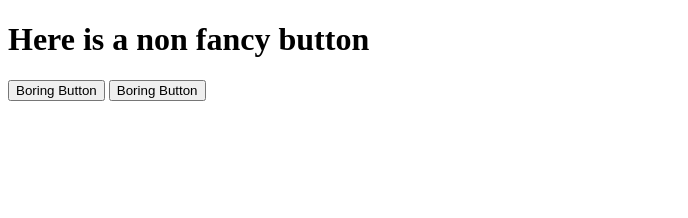
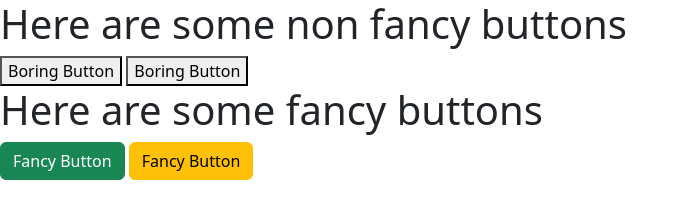
Before and after one commit to benzed3/boostrap_02-11, a plain HTML site: page index.html in a window 1280 px wide. Shown: the whole page, without its empty margins (0-688 px from the left). Drawn offline with nearby package versions, Linux system fonts and the light colour scheme.

Commit message:
adding bootstrap buttons and comments

```diff
--- a/index.html
+++ b/index.html
@@ -21,17 +21,24 @@
 
 <head>
 
-    <meta charset="UTF-8">
-    <title>Bootstrap DemoButtons</title>
+  <meta charset="UTF-8">
+  <link href="https://cdn.jsdelivr.net/npm/bootstrap@5.3.2/dist/css/bootstrap.min.css" rel="stylesheet"
+    integrity="sha384-T3c6CoIi6uLrA9TneNEoa7RxnatzjcDSCmG1MXxSR1GAsXEV/Dwwykc2MPK8M2HN" crossorigin="anonymous">
+  <title>Bootstrap DemoButtons</title>
 
 </head>
 
 <body>
 
-    <!-- Regular Buttons -->
-    <h1>Here is a non fancy button</h1>
-    <button>Boring Button</button>
-    <button>Boring Button</button>
+  <!-- Regular Buttons -->
+  <h1>Here are some non fancy buttons</h1>
+  <button>Boring Button</button>
+  <button>Boring Button</button>
+
+  <h1>Here are some fancy buttons</h1>
+  <button type="button" class="btn btn-success">Fancy Button</button><!--success makes it green-->
+  <button type="button" class="btn btn-warning">Fancy Button</button><!--warning makes it yellow-->
+
 
 </body>
 
```
